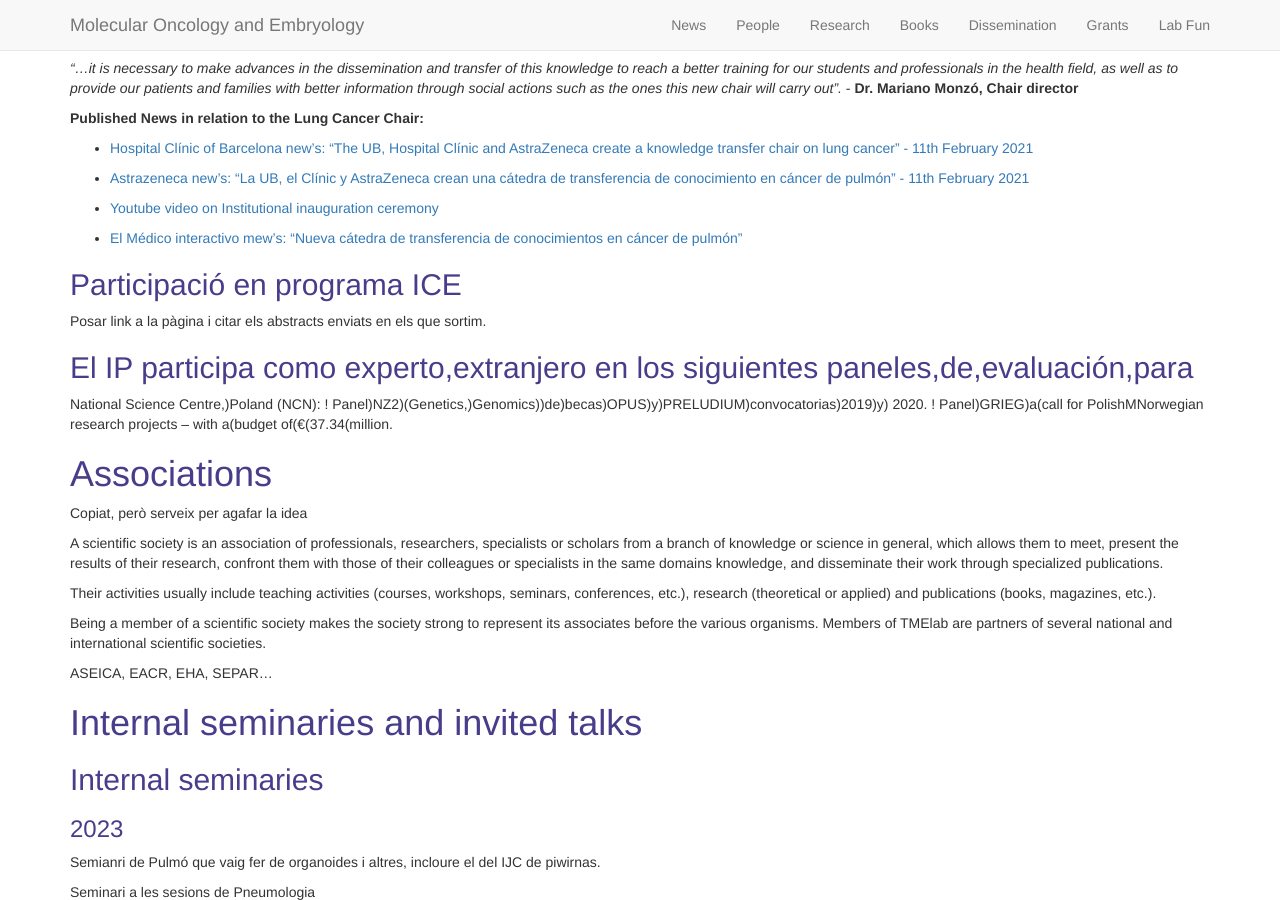
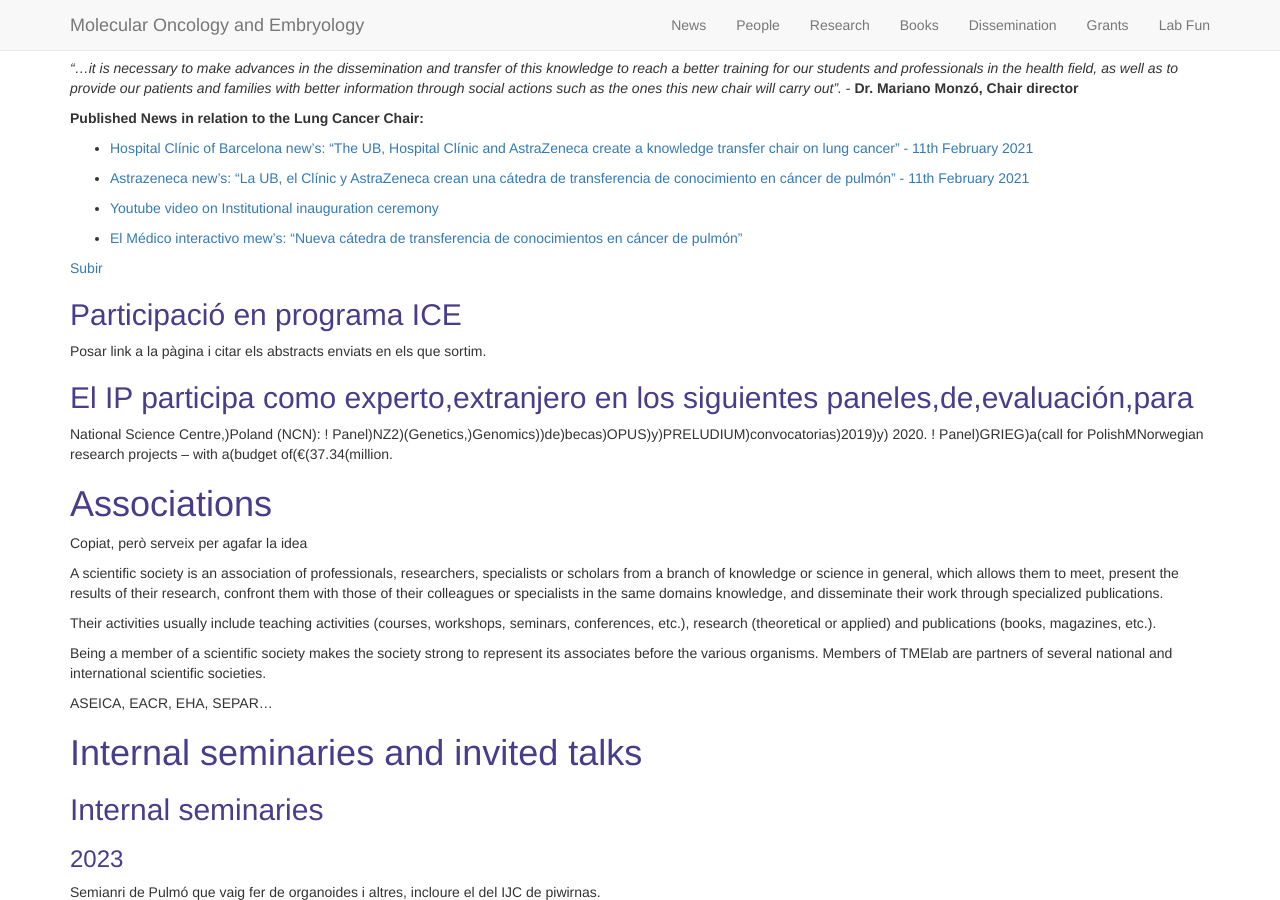
Before and after one commit to AlfonsNavarro/lab, a Jekyll site: the page built from pages/dissemination_test.md, in a window 1280 px wide and 900 px high, scrolled down 1213 px. Built offline with Jekyll 4.4.1, drawn with Linux system fonts in a browser that asks for light colours; nearby versions of some CDN libraries.

Commit message:
Update in published dissemination_test page

```diff
--- a/pages/dissemination_test.md
+++ b/pages/dissemination_test.md
@@ -2,7 +2,7 @@
 layout: template1
 title: Dissemination
 ---
-
+<a name="top"></a>
 # Contents
 - [UB-Hospital Clinic Chair on Lung Cancer AstraZeneca](#item1)
 - [Associations](#item2)
@@ -53,7 +53,7 @@ Dr. Mariano Monzó (Director), Dr. Noemí Reguart, Dr. Alfons Navarro, Dr. Laure
 
 - [El Médico interactivo mew's: "Nueva cátedra de transferencia de conocimientos en cáncer de pulmón"](https://elmedicointeractivo.com/nueva-catedra-de-transferencia-de-conocimientos-en-cancer-de-pulmon/)
 
-
+[Subir](#top)
 
 ## Participació en programa ICE
 Posar link a la pàgina i citar els abstracts enviats en els que sortim.
```
Also changed, not shown: 1 other file.
